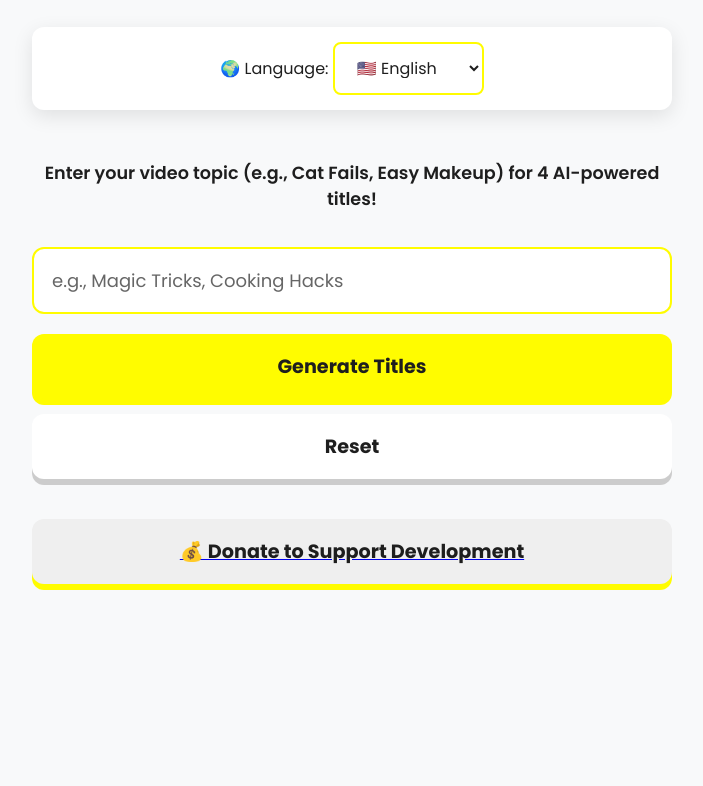
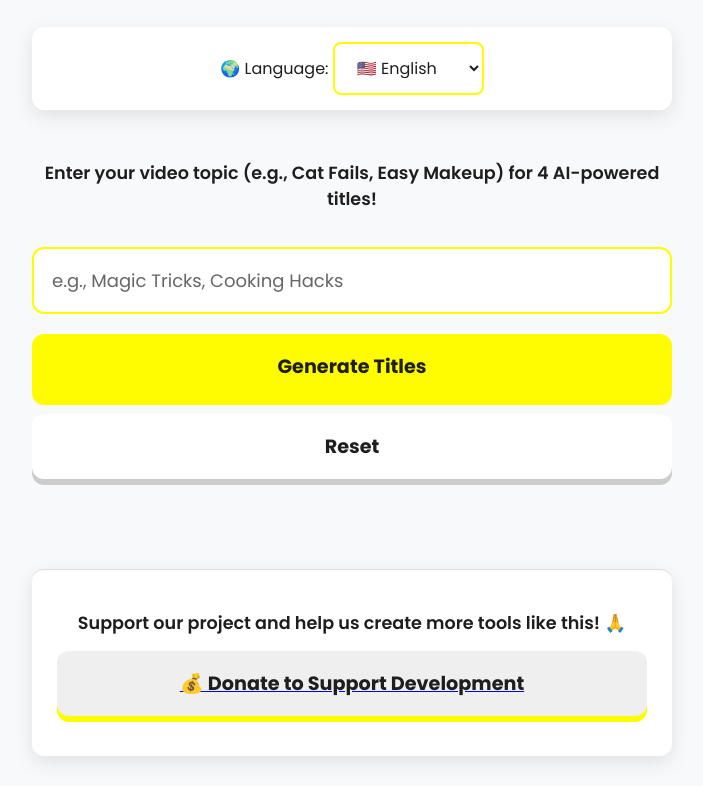
Before and after one commit to houssamhr/snaptitles-generator, a plain HTML site: page index.html in a window 1280 px wide. Shown: the part 191-977 px from the top of the page, without its empty margins (288-991 px from the left). Before the commit the page ends 820 px from the top, so only its background shows below. Drawn offline with Linux system fonts and the light colour scheme.

Commit message:
index.html

```diff
--- a/index.html
+++ b/index.html
@@ -238,13 +238,15 @@
     <button id="resetBtn" onclick="resetForm()">Reset</button>
     <div id="titles"></div>
 
-    <a href="https://ko-fi.com/houssamrais" class="donate-button-link" target="_blank" rel="noopener">
-    <button id="donateBtn">
-        💰 Donate to Support Development
-    </button>
-</a>
+   <div class="donate-section">
+        <p>Support our project and help us create more tools like this! 🙏</p>
+
+        <a href="https://ko-fi.com/houssamrais" class="donate-button-link" target="_blank" rel="noopener">
+            <button id="donateBtn">
+                💰 Donate to Support Development
+            </button>
+        </a>
     </div>
-
     <script>
         // --- AI (Topic Mapping) Engine ---
         // This object maps common video topics to their specific, safe emojis and title templates.
```
